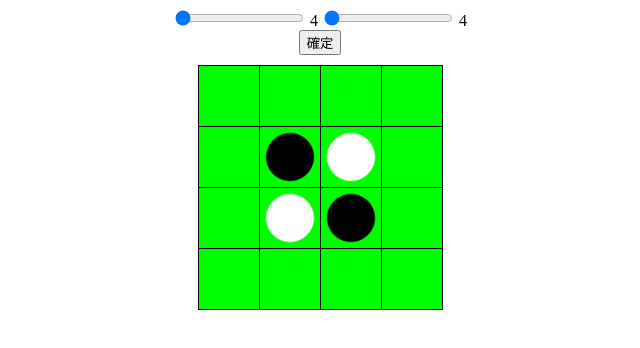
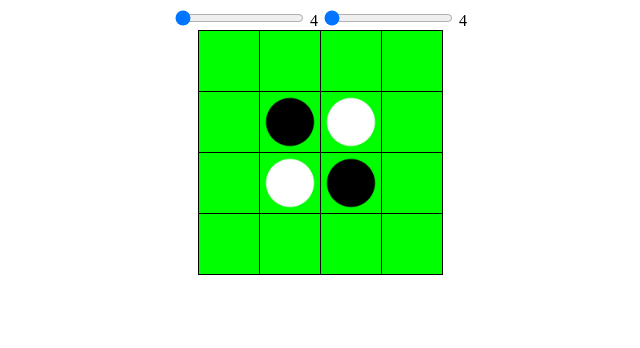
Before and after one commit to overclockbrain/variableOsero, a Vue app: page / in a window 1280 px wide. Shown: the top 348 px of the page, without its empty margins (320-960 px from the left). Built offline with nearby package versions, Linux system fonts and the light colour scheme.

Commit message:
Remove "Cell" component.

```diff
--- a/src/App.vue
+++ b/src/App.vue
@@ -3,15 +3,10 @@
     <input type="range" min="4" max="50" step="2" v-model.number="width" />
     {{ width }}
     <input type="range" min="4" max="50" step="2" v-model.number="height" />
-    {{ height }}<br />
-    <button
-      @click="this.$refs.othello.putCenterPieces()"
-      style="margin-bottom: 10px"
-    >
-      確定
-    </button>
+    {{ height }}
+    <br />
   </div>
-  <Othello :width="width" :height="height" ref="othello" class="center" />
+  <Othello :width="width" :height="height" class="center" />
 </template>
 
 <script>
@@ -19,19 +14,19 @@ import Othello from "./components/Othello.vue";
 
 export default {
   name: "App",
-  components: {
-    Othello,
-  },
-  data: function () {
+  data() {
     return {
       width: 4,
       height: 4,
     };
   },
+  components: {
+    Othello,
+  },
 };
 </script>
 
-<style>
+<style scoped>
 .center {
   text-align: center;
   margin: 0 auto;
--- a/src/components/Cell.vue
+++ /dev/null
@@ -1,43 +0,0 @@
-<template>
-  <img :src="imgsrc" />
-</template>
-
-<script>
-import anime from "animejs";
-
-export default {
-  name: "Cell",
-  props: {
-    piece: Number,
-  },
-  computed: {
-    imgsrc: function () {
-      if (this.piece == 1) {
-        return require("../assets/black.jpg");
-      } else if (this.piece == 2) {
-        return require("../assets/white.jpg");
-      }
-      return require("../assets/none.jpg");
-    },
-  },
-  watch: {
-    piece: function (newVal, oldVal) {
-      if (oldVal != 0) {
-        anime({
-          targets: this.$el,
-          rotateY: [180, -180],
-          easing: "easeInOutQuad",
-          duration: 500,
-        });
-      }
-    },
-  },
-};
-</script>
-
-<style>
-img {
-  vertical-align: middle;
-  width: 100%;
-}
-</style>
--- a/src/components/Othello.vue
+++ b/src/components/Othello.vue
@@ -1,15 +1,15 @@
 <template>
   <table>
     <tr v-for="y in height" :key="y">
-      <td v-for="x in width" :key="x" @click="change(x, y)">
-        <Cell :piece="getState(x, y)" />
+      <td v-for="x in width" :key="x">
+        <img :src="getImgSrc(x, y)" @click="change($event, x, y)" />
       </td>
     </tr>
   </table>
 </template>
 
 <script>
-import Cell from "./Cell.vue";
+import anime from "animejs";
 
 export default {
   name: "Othello",
@@ -17,69 +17,84 @@ export default {
     width: Number,
     height: Number,
   },
-  data: function () {
+  data() {
     return {
       state: Array,
     };
-  },
-  components: {
-    Cell,
   },
   methods: {
     getState(x, y) {
       return this.state[x - 1][y - 1];
     },
     setState(state, x, y) {
-      this.state[x - 1][y - 1] = state;
+      this.state[x - 1].splice(y - 1, 1, state);
     },
-    change(x, y) {
-      let state = this.getState(x, y);
-      state = (state + 1) % 3;
-      this.setState(state, x, y);
+    getImgSrc(x, y) {
+      const state = this.getState(x, y);
 
-      const newState = this.state.slice();
-      this.state = newState;
+      if (state == 1) {
+        return require("../assets/black.jpg");
+      } else if (state == 2) {
+        return require("../assets/white.jpg");
+      }
+      return require("../assets/none.jpg");
     },
     initState() {
-      const state = new Array(this.width);
+      this.state = new Array(this.width);
+
       for (let x = 0; x < this.width; x++) {
-        state[x] = new Array(this.height).fill(0);
+        this.state[x] = new Array(this.height).fill(0);
       }
-      this.state = state;
+
+      const basisX = this.width / 2;
+      const basisY = this.height / 2;
+
+      this.setState(1, basisX, basisY);
+      this.setState(2, basisX, basisY + 1);
+      this.setState(2, basisX + 1, basisY);
+      this.setState(1, basisX + 1, basisY + 1);
     },
-    putCenterPieces() {
-      const basisX = this.width / 2 - 1;
-      const basisY = this.height / 2 - 1;
+    change(event, x, y) {
+      const state = this.getState(x, y);
+      let newState = 1;
 
-      this.state[basisX][basisY] = 1;
-      this.state[basisX][basisY + 1] = 2;
-      this.state[basisX + 1][basisY] = 2;
-      this.state[basisX + 1][basisY + 1] = 1;
+      const element = event.target;
 
-      this.state = this.state.slice();
+      if (state != 0) {
+        anime({
+          targets: element,
+          rotateY: [180, -180],
+          easing: "easeInOutQuad",
+          duration: 500,
+        });
+
+        newState = (state % 2) + 1;
+        this.setState(newState, x, y);
+      } else {
+        this.setState(newState, x, y);
+      }
     },
   },
-  created: function () {
+  created() {
     this.initState();
-    this.putCenterPieces();
   },
   watch: {
-    width: function () {
+    width() {
       this.initState();
     },
-    height: function () {
+    height() {
       this.initState();
     },
   },
 };
 </script>
 
-<style>
+<style scoped>
 table {
   border-collapse: collapse;
 }
-td,
-tr {
+tr,
+td {
   height: 60px;
   padding: 0;
 }
@@ -90,4 +105,8 @@ td {
   border: 1px solid black;
   background-color: lime;
 }
+img {
+  vertical-align: middle;
+  width: 60px;
+}
 </style>
```
Also changed, not shown: src/assets/logo.png (deleted).
